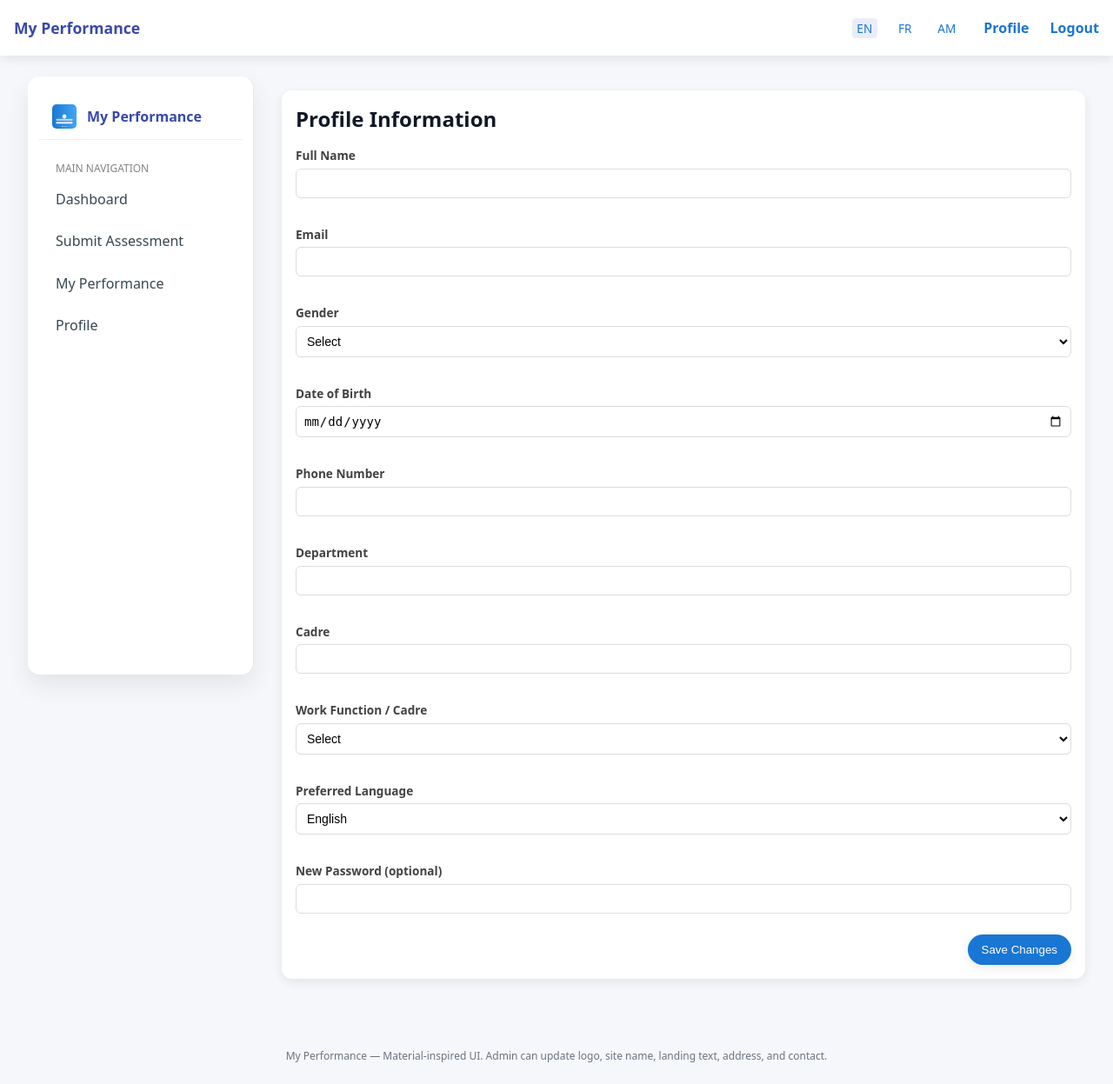
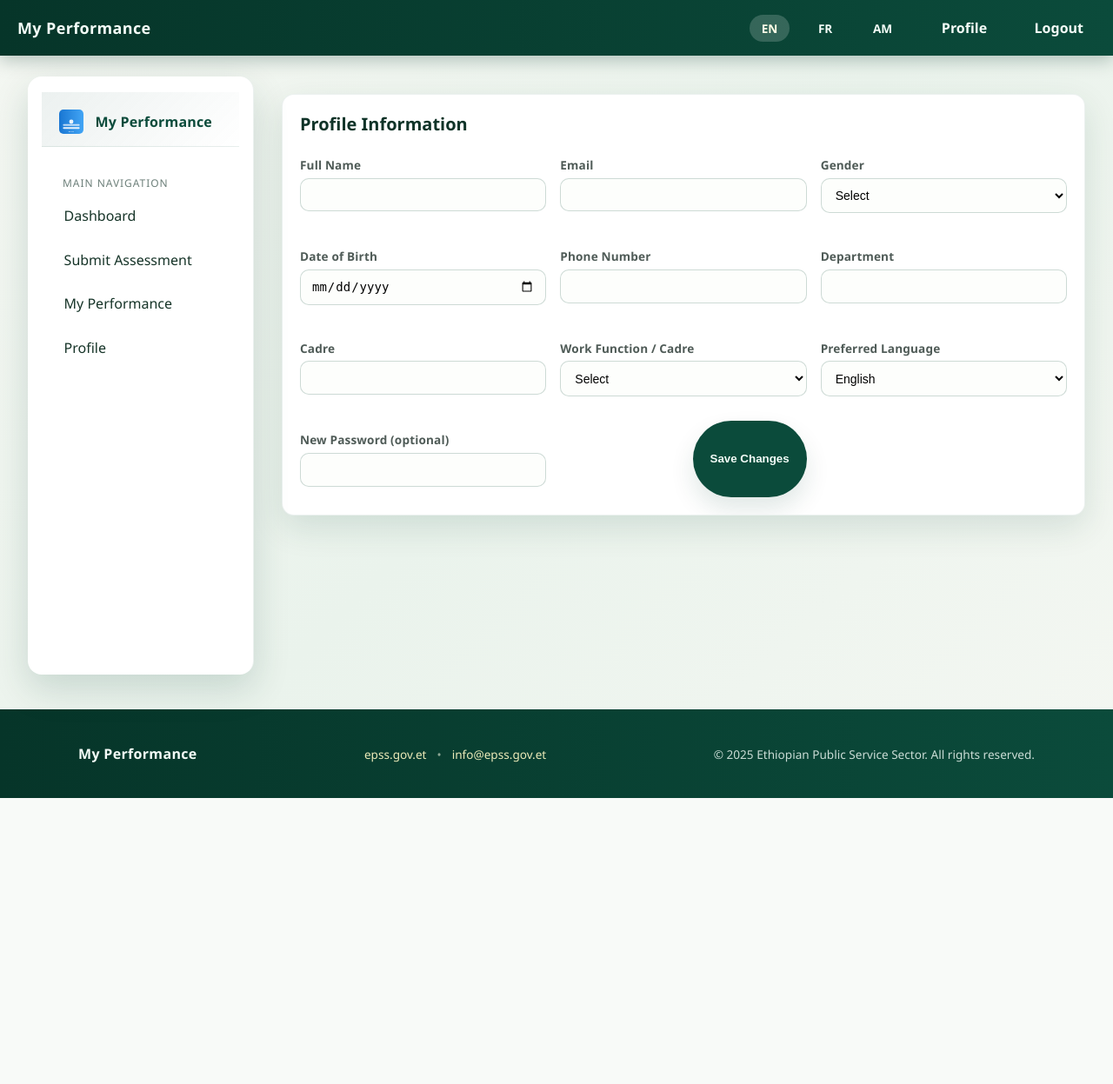
Before and after one commit to khoppenworth/HRassessv300, a PHP site: page /profile.php in a window 1280 px wide. Shown: the whole page at 87% size. After the commit the page ends 918 px from the top, so only its background shows below. Run offline with PHP 8.4, Linux system fonts and the light colour scheme; the visitor is signed in with stand-in values (Sample User, id 1); data comes from the database, SQL or seed files in the repository.

Commit message:
style: align ui with epss branding

```diff
--- a/assets/css/material.css
+++ b/assets/css/material.css
@@ -1,57 +1,69 @@
 
 /* Minimal Material-inspired design (no external deps) */
 :root {
-  --md-primary: #1976d2;
-  --md-on-primary: #fff;
-  --md-bg: #f6f7fb;
+  --md-primary: #0b4b3b;
+  --md-primary-dark: #063529;
+  --md-on-primary: #f4fdf8;
+  --md-accent: #f3b221;
+  --md-bg: linear-gradient(135deg, #f4f7f2 0%, #eaf3ec 50%, #f4f7f2 100%);
   --md-surface: #ffffff;
-  --md-muted: #6b7280;
+  --md-muted: #51605a;
   --md-danger: #c62828;
-  --md-radius: 14px;
+  --md-radius: 16px;
+  --md-shadow: 0 16px 42px rgba(9, 65, 47, 0.16);
 }
 * { box-sizing: border-box; }
-body.md-bg { margin:0; background: var(--md-bg); color:#111827; font-family: system-ui, -apple-system, Segoe UI, Roboto, Helvetica, Arial, sans-serif; }
-.md-appbar { position:sticky; top:0; z-index:10; background:var(--md-surface); display:flex; justify-content:space-between; align-items:center; padding:12px 16px; }
-.md-appbar .md-appbar-title { font-weight:700; }
-.md-appbar .md-appbar-actions a { margin-left:12px; text-decoration:none; color:var(--md-primary); }
-.md-drawer { position:fixed; top:56px; left:0; width:220px; bottom:0; padding:12px; background:var(--md-surface); border-right:1px solid #e5e7eb; }
-.md-drawer-header { display:flex; align-items:center; gap:8px; margin-bottom:8px; }
+body.md-bg { margin:0; background: var(--md-bg); color:#12211c; font-family: "Segoe UI", "Poppins", system-ui, -apple-system, Roboto, Helvetica, Arial, sans-serif; }
+.md-appbar { position:sticky; top:0; z-index:10; background:linear-gradient(90deg, var(--md-primary-dark), var(--md-primary)); display:flex; justify-content:space-between; align-items:center; padding:16px 20px; color:var(--md-on-primary); box-shadow:0 6px 18px rgba(6, 53, 41, 0.25); }
+.md-appbar .md-appbar-title { font-weight:700; letter-spacing:0.02em; }
+.md-appbar .md-appbar-actions a { margin-left:12px; text-decoration:none; color:var(--md-on-primary); padding:6px 14px; border-radius:999px; transition:background 0.3s ease; }
+.md-appbar .md-appbar-actions a:hover { background:rgba(255,255,255,0.14); }
+.md-drawer { position:fixed; top:64px; left:0; width:240px; bottom:0; padding:18px 16px; background:var(--md-surface); border-right:1px solid rgba(11,75,59,0.1); box-shadow:10px 0 30px rgba(9,65,47,0.12); }
+.md-drawer-header { display:flex; align-items:center; gap:10px; margin-bottom:16px; padding-bottom:12px; border-bottom:1px solid rgba(11,75,59,0.08); }
 .md-logo-sm { height:28px; }
-.md-drawer-title { font-weight:600; }
-.md-drawer-nav { display:flex; flex-direction:column; }
-.md-drawer-link { padding:10px 8px; border-radius:10px; color:#111827; text-decoration:none; }
-.md-drawer-link:hover { background:#eef2ff; }
-.md-main { margin-left:240px; padding:16px; }
-.md-section { margin:16px 0; }
-.md-card { background:var(--md-surface); border-radius:var(--md-radius); padding:16px; }
-.md-card-title { margin:0 0 8px; }
-.md-elev-1 { box-shadow: 0 1px 2px rgba(0,0,0,.08); }
-.md-elev-2 { box-shadow: 0 4px 12px rgba(0,0,0,.08); }
-.md-elev-3 { box-shadow: 0 10px 24px rgba(0,0,0,.12); }
-.md-button { display:inline-block; padding:10px 16px; border-radius:999px; border:0; background:#e5e7eb; color:#111827; text-decoration:none; cursor:pointer; }
-.md-button:hover { filter: brightness(0.98); }
+.md-drawer-title { font-weight:700; color:var(--md-primary); letter-spacing:0.01em; }
+.md-drawer-nav { display:flex; flex-direction:column; gap:12px; }
+.md-drawer-link { padding:12px 10px; border-radius:12px; color:#163428; text-decoration:none; font-weight:500; transition:background 0.3s ease, color 0.3s ease, transform 0.2s ease; }
+.md-drawer-link:hover { background:rgba(11,75,59,0.1); color:var(--md-primary); transform:translateX(4px); }
+.md-main { margin-left:260px; padding:24px; min-height:calc(100vh - 64px); }
+.md-section { margin:24px 0; display:grid; gap:20px; }
+.md-card { background:var(--md-surface); border-radius:var(--md-radius); padding:20px; box-shadow:var(--md-shadow); border:1px solid rgba(11,75,59,0.08); }
+.md-card-title { margin:0 0 12px; font-size:20px; color:#0f3328; }
+.md-elev-1 { box-shadow: 0 8px 18px rgba(9,65,47,0.08); }
+.md-elev-2 { box-shadow: 0 14px 28px rgba(9,65,47,0.12); }
+.md-elev-3 { box-shadow: 0 24px 52px rgba(9,65,47,0.18); }
+.md-button { display:inline-block; padding:12px 20px; border-radius:999px; border:0; background:#dcefe4; color:#0f3328; text-decoration:none; cursor:pointer; font-weight:600; transition:transform 0.2s ease, box-shadow 0.2s ease; }
+.md-button:hover { transform:translateY(-1px); box-shadow:0 6px 16px rgba(9,65,47,0.12); }
 .md-primary { background:var(--md-primary); color:var(--md-on-primary); }
 .md-danger { background:var(--md-danger); color:#fff; }
-.md-field { display:flex; flex-direction:column; margin:8px 0; }
-.md-field > span { font-size:12px; color:var(--md-muted); margin-bottom:4px; }
-.md-field input, .md-field select, .md-field textarea { border:1px solid #e5e7eb; border-radius:12px; padding:10px 12px; font-size:14px; background:#fff; }
-.md-alert { background:#fff7ed; border:1px solid #fdba74; color:#9a3412; padding:10px 12px; border-radius:12px; margin:8px 0; }
-.md-table { width:100%; border-collapse: collapse; }
-.md-table th, .md-table td { text-align:left; padding:10px 8px; border-bottom:1px solid #eee; font-size:14px; }
+.md-field { display:flex; flex-direction:column; margin:12px 0; }
+.md-field > span { font-size:12px; color:var(--md-muted); margin-bottom:4px; font-weight:600; letter-spacing:0.01em; }
+.md-field input, .md-field select, .md-field textarea { border:1px solid rgba(11,75,59,0.2); border-radius:12px; padding:12px 14px; font-size:14px; background:#fdfefc; transition:border-color 0.2s ease, box-shadow 0.2s ease; }
+.md-field input:focus, .md-field select:focus, .md-field textarea:focus { outline:none; border-color:var(--md-primary); box-shadow:0 0 0 3px rgba(11,75,59,0.14); }
+.md-alert { background:rgba(243,178,33,0.12); border-left:4px solid var(--md-accent); color:#7a4c00; padding:12px 16px; border-radius:12px; margin:12px 0; }
+.md-table { width:100%; border-collapse: collapse; background:var(--md-surface); border-radius:12px; overflow:hidden; box-shadow:var(--md-shadow); }
+.md-table th, .md-table td { text-align:left; padding:12px 14px; border-bottom:1px solid rgba(11,75,59,0.08); font-size:14px; }
+.md-table th { text-transform:uppercase; letter-spacing:0.04em; color:rgba(17,49,38,0.62); font-size:12px; }
+.md-table tr:last-child td { border-bottom:none; }
 .md-muted { color:var(--md-muted); }
-.md-divider { height:1px; background:#eee; margin:8px 0 12px; }
-.grid { display:grid; grid-template-columns: repeat(auto-fit, minmax(240px, 1fr)); gap:12px; align-items:start; }
-.md-kpi { font-size:28px; font-weight:700; }
+.md-divider { height:1px; background:rgba(11,75,59,0.08); margin:12px 0 18px; }
+.grid { display:grid; grid-template-columns: repeat(auto-fit, minmax(260px, 1fr)); gap:16px; align-items:start; }
+.md-kpi { font-size:32px; font-weight:700; color:var(--md-primary); }
 .text-center { text-align:center; }
-.md-footer { padding:16px; color:var(--md-muted); }
+.md-footer { padding:32px 20px; color:var(--md-on-primary); background:linear-gradient(90deg, var(--md-primary-dark), var(--md-primary)); }
+.md-footer a { color:#fff9c4; text-decoration:none; }
+.md-footer a:hover { text-decoration:underline; }
+.md-footer-links { display:flex; gap:12px; justify-content:center; flex-wrap:wrap; font-size:13px; opacity:0.92; }
+.md-footer-links span { color:#f9fbe7; opacity:0.6; }
 .md-container { min-height:100vh; display:flex; align-items:center; justify-content:center; padding:24px; }
 .md-login { max-width:460px; width:100%; }
 .md-card-media { display:flex; align-items:center; flex-direction:column; gap:10px; margin-bottom:8px; }
 .md-logo { height:72px; width:auto; }
-.md-title { margin:0; font-size:22px; }
+.md-title { margin:0; font-size:24px; color:#0f3328; }
 .md-subtitle { margin:0 0 10px; color:var(--md-muted); text-align:center; }
 .md-meta { margin-top:12px; color:var(--md-muted); text-align:center; }
 .md-small { font-size:12px; }
-.lang-switch a { color:var(--md-primary); text-decoration:none; margin:0 4px; }
-.md-thumb img { border-radius:10px; }
-.md-inline-form { display:flex; gap:10px; align-items:end; flex-wrap:wrap; }
+.lang-switch a { color:var(--md-primary); text-decoration:none; margin:0 4px; font-weight:600; }
+.lang-switch a:hover { text-decoration:underline; }
+.md-thumb img { border-radius:12px; box-shadow:0 12px 24px rgba(9,65,47,0.12); }
+.md-inline-form { display:flex; gap:12px; align-items:end; flex-wrap:wrap; }
--- a/assets/css/styles.css
+++ b/assets/css/styles.css
@@ -1,36 +1,46 @@
 :root {
-  --app-primary: #3949ab;
-  --app-bg: #f5f7fb;
+  --app-primary: #0b4b3b;
+  --app-primary-dark: #063529;
+  --app-secondary: #f3b221;
+  --app-surface: #ffffff;
+  --app-muted: #4f5b57;
+  --app-bg: linear-gradient(135deg, #f4f7f2 0%, #eaf3ec 50%, #f4f7f2 100%);
   --appbar-height: 64px;
+  --app-shadow-soft: 0 14px 38px rgba(9, 65, 47, 0.12);
 }
 
 body.md-bg {
   background: var(--app-bg);
   min-height: 100vh;
+  color: #12211c;
 }
 
 .md-appbar {
   display: flex;
   align-items: center;
   justify-content: space-between;
-  padding: 0.75rem 1rem;
-  background: #fff;
+  padding: 0.75rem 1.25rem;
+  background: linear-gradient(90deg, var(--app-primary-dark), var(--app-primary));
   position: sticky;
   top: 0;
   z-index: 1000;
   min-height: var(--appbar-height);
+  color: #f4fdf8;
+  box-shadow: 0 6px 18px rgba(6, 53, 41, 0.25);
 }
 
 .md-appbar-title {
-  font-size: 1.1rem;
+  font-size: 1.125rem;
   font-weight: 600;
-  color: var(--app-primary);
+  color: inherit;
+  letter-spacing: 0.015em;
 }
 
 .md-appbar-toggle {
-  background: transparent;
+  background: rgba(255, 255, 255, 0.12);
   border: none;
-  padding: 0.25rem;
+  padding: 0.35rem;
+  border-radius: 8px;
   display: flex;
   flex-direction: column;
   justify-content: center;
@@ -41,55 +51,67 @@ body.md-bg {
 .md-appbar-toggle span {
   width: 22px;
   height: 2px;
-  background: #555;
+  background: #f8fbf7;
   display: block;
 }
 
 .md-appbar-actions {
   display: flex;
   align-items: center;
-  gap: 0.75rem;
+  gap: 0.9rem;
 }
 
 .md-appbar-link {
-  color: #3949ab;
+  color: inherit;
   text-decoration: none;
   font-weight: 600;
+  padding: 0.35rem 0.65rem;
+  border-radius: 999px;
+  transition: background 0.3s ease;
+}
+
+.md-appbar-link:hover,
+.md-appbar-link:focus {
+  background: rgba(255, 255, 255, 0.12);
 }
 
 .md-lang-switch a {
   margin: 0 0.15rem;
-  padding: 0.15rem 0.35rem;
-  border-radius: 4px;
+  padding: 0.2rem 0.5rem;
+  border-radius: 999px;
   text-decoration: none;
-  color: #3949ab;
+  color: inherit;
   font-size: 0.85rem;
+  font-weight: 600;
+  transition: background 0.3s ease, color 0.3s ease;
 }
 
 .md-lang-switch a.active,
 .md-lang-switch a:hover {
-  background: rgba(57, 73, 171, 0.1);
+  background: rgba(255, 255, 255, 0.18);
+  color: #fffde7;
 }
 
 .md-shell {
   position: relative;
   width: 100%;
-  padding: 1rem 1rem 1.5rem;
+  padding: 1.25rem 1.25rem 2rem;
 }
 
 .md-drawer {
   width: 260px;
-  background: #fff;
+  background: var(--app-surface);
   position: fixed;
   top: var(--appbar-height);
   left: 0;
   bottom: 0;
   transform: translateX(-100%);
   transition: transform 0.3s ease;
-  box-shadow: 2px 0 8px rgba(0,0,0,0.1);
+  box-shadow: 10px 0 30px rgba(9, 65, 47, 0.12);
   padding-bottom: 2rem;
   overflow-y: auto;
   z-index: 1200;
+  border-right: 1px solid rgba(11, 75, 59, 0.08);
 }
 
 .md-drawer.open {
@@ -97,66 +119,76 @@ body.md-bg {
 }
 
 .md-drawer-header {
-  padding: 1.25rem 1rem 0.75rem;
+  padding: 1.25rem 1.25rem 0.85rem;
   display: flex;
   align-items: center;
-  gap: 0.75rem;
-  border-bottom: 1px solid #f0f0f0;
+  gap: 0.85rem;
+  border-bottom: 1px solid rgba(11, 75, 59, 0.08);
+  background: linear-gradient(135deg, rgba(11, 75, 59, 0.08), rgba(11, 75, 59, 0));
 }
 
 .md-drawer-title {
-  font-weight: 600;
-  color: #3949ab;
+  font-weight: 700;
+  color: var(--app-primary);
 }
 
 .md-drawer-nav {
   display: flex;
   flex-direction: column;
-  gap: 1rem;
-  padding: 1rem 0.5rem;
+  gap: 1.15rem;
+  padding: 1.1rem 0.75rem;
 }
 
 .md-drawer-section {
   display: flex;
   flex-direction: column;
-  gap: 0.35rem;
+  gap: 0.4rem;
 }
 
 .md-drawer-label {
   font-size: 0.75rem;
   text-transform: uppercase;
-  color: #828282;
+  color: rgba(17, 49, 38, 0.62);
   padding: 0 0.75rem;
+  letter-spacing: 0.08em;
 }
 
 .md-drawer-link {
-  padding: 0.65rem 0.75rem;
-  border-radius: 6px;
-  color: #37474f;
+  padding: 0.7rem 0.85rem;
+  border-radius: 10px;
+  color: #163428;
   text-decoration: none;
   display: block;
+  font-weight: 500;
+  transition: background 0.3s ease, color 0.3s ease, transform 0.2s ease;
 }
 
-.md-drawer-link:hover {
-  background: rgba(57, 73, 171, 0.08);
+.md-drawer-link:hover,
+.md-drawer-link:focus {
+  background: rgba(11, 75, 59, 0.1);
+  color: var(--app-primary);
+  transform: translateX(4px);
 }
 
 .md-main {
   margin-left: 0;
-  padding: 1rem 0;
+  padding: 1.1rem 0;
   transition: margin-left 0.3s ease;
   min-height: calc(100vh - var(--appbar-height));
 }
 
 .md-section {
   display: grid;
-  gap: 1rem;
-  margin-top: 1rem;
+  gap: 1.25rem;
+  margin-top: 1.25rem;
 }
 
 .md-card {
-  border-radius: 12px;
+  border-radius: 14px;
   overflow: hidden;
+  background: var(--app-surface);
+  box-shadow: var(--app-shadow-soft);
+  border: 1px solid rgba(11, 75, 59, 0.08);
 }
 
 .md-inline-form {
@@ -169,15 +201,18 @@ body.md-bg {
 .md-form-grid {
   display: grid;
   gap: 1rem;
+  grid-template-columns: repeat(auto-fit, minmax(220px, 1fr));
 }
 
 .md-field select,
 .md-field input,
 .md-field textarea {
   width: 100%;
-  padding: 0.5rem;
-  border: 1px solid #dcdcdc;
-  border-radius: 6px;
+  padding: 0.65rem 0.75rem;
+  border: 1px solid rgba(11, 75, 59, 0.2);
+  border-radius: 10px;
+  background: #fdfefc;
+  transition: border-color 0.2s ease, box-shadow 0.2s ease;
 }
 
 .md-field textarea {
@@ -190,7 +225,15 @@ body.md-bg {
   margin-bottom: 0.35rem;
   font-size: 0.85rem;
   font-weight: 600;
-  color: #424242;
+  color: var(--app-muted);
+}
+
+.md-field input:focus,
+.md-field select:focus,
+.md-field textarea:focus {
+  outline: none;
+  border-color: var(--app-primary);
+  box-shadow: 0 0 0 3px rgba(11, 75, 59, 0.12);
 }
 
 .md-form-actions {
@@ -232,20 +278,63 @@ body.md-bg {
   font-size: 0.8rem;
   letter-spacing: 0.02em;
   text-transform: uppercase;
-  color: #6b6b6b;
+  color: rgba(17, 49, 38, 0.62);
 }
 
 .md-hint {
   display: block;
   margin-top: 0.35rem;
   font-size: 0.75rem;
-  color: #757575;
+  color: rgba(17, 49, 38, 0.6);
 }
 
 .md-footer {
-  padding: 1.5rem;
+  padding: 2.5rem 1.25rem;
+  background: linear-gradient(90deg, var(--app-primary-dark), var(--app-primary));
+  color: #f4fdf8;
+}
+
+.md-footer a {
+  color: #fff9c4;
+  text-decoration: none;
+}
+
+.md-footer a:hover,
+.md-footer a:focus {
+  text-decoration: underline;
+}
+
+.md-footer-inner {
+  max-width: 1100px;
+  margin: 0 auto;
+  display: flex;
+  flex-direction: column;
+  gap: 0.5rem;
   text-align: center;
-  background: transparent;
+}
+
+.md-footer-brand {
+  font-weight: 600;
+  letter-spacing: 0.02em;
+}
+
+.md-footer-meta {
+  font-size: 0.85rem;
+  opacity: 0.82;
+}
+
+.md-footer-links {
+  display: flex;
+  gap: 0.75rem;
+  justify-content: center;
+  flex-wrap: wrap;
+  font-size: 0.85rem;
+  opacity: 0.92;
+}
+
+.md-footer-links span {
+  opacity: 0.6;
+  color: #f9fbe7;
 }
 
 @media (min-width: 960px) {
@@ -261,8 +350,8 @@ body.md-bg {
     top: calc(var(--appbar-height) + 1.5rem);
     transform: none;
     height: calc(100vh - var(--appbar-height) - 3rem);
-    box-shadow: 0 12px 28px rgba(0,0,0,0.08);
-    border-radius: 14px;
+    box-shadow: 0 16px 42px rgba(9, 65, 47, 0.16);
+    border-radius: 16px;
     left: auto;
     bottom: auto;
   }
@@ -276,4 +365,15 @@ body.md-bg {
   .md-appbar-toggle {
     display: none;
   }
+
+  .md-footer-inner {
+    text-align: left;
+    flex-direction: row;
+    align-items: center;
+    justify-content: space-between;
+  }
+
+  .md-footer-links {
+    justify-content: flex-end;
+  }
 }
--- a/templates/footer.php
+++ b/templates/footer.php
@@ -1,11 +1,26 @@
 <?php
+require_once __DIR__ . '/../config.php';
+
 $locale = ensure_locale();
 $t = load_lang($locale);
+$cfg = get_site_config($pdo);
+$siteTitle = htmlspecialchars($cfg['site_name'] ?? t($t, 'footer_default_site', 'Ethiopian Public Service Sector'), ENT_QUOTES, 'UTF-8');
+$orgName = htmlspecialchars(t($t, 'footer_org', 'Ethiopian Public Service Sector'), ENT_QUOTES, 'UTF-8');
+$rights = htmlspecialchars(t($t, 'footer_rights', 'All rights reserved.'), ENT_QUOTES, 'UTF-8');
+$currentYear = date('Y');
 ?>
 </main>
 </div>
 <footer class="md-footer">
-  <div class="md-small text-center"><?=htmlspecialchars(t($t, 'footer_note', 'My Performance — Material-inspired UI. Admin can update logo, site name, landing text, address, and contact.'), ENT_QUOTES, 'UTF-8')?></div>
+  <div class="md-footer-inner">
+    <div class="md-footer-brand"><?=$siteTitle?></div>
+    <div class="md-footer-links">
+      <a href="https://epss.gov.et" target="_blank" rel="noopener">epss.gov.et</a>
+      <span>•</span>
+      <a href="mailto:info@epss.gov.et">info@epss.gov.et</a>
+    </div>
+    <div class="md-footer-meta">&copy; <?=$currentYear?> <?=$orgName?>. <?=$rights?></div>
+  </div>
 </footer>
 <script>window.APP_BASE_URL = <?=json_encode(BASE_URL, JSON_THROW_ON_ERROR)?>;</script>
 <script src="<?=asset_url('assets/js/app.js')?>"></script>
```
Also changed, not shown: other parts of assets/css/styles.css (+12 -9 lines).
